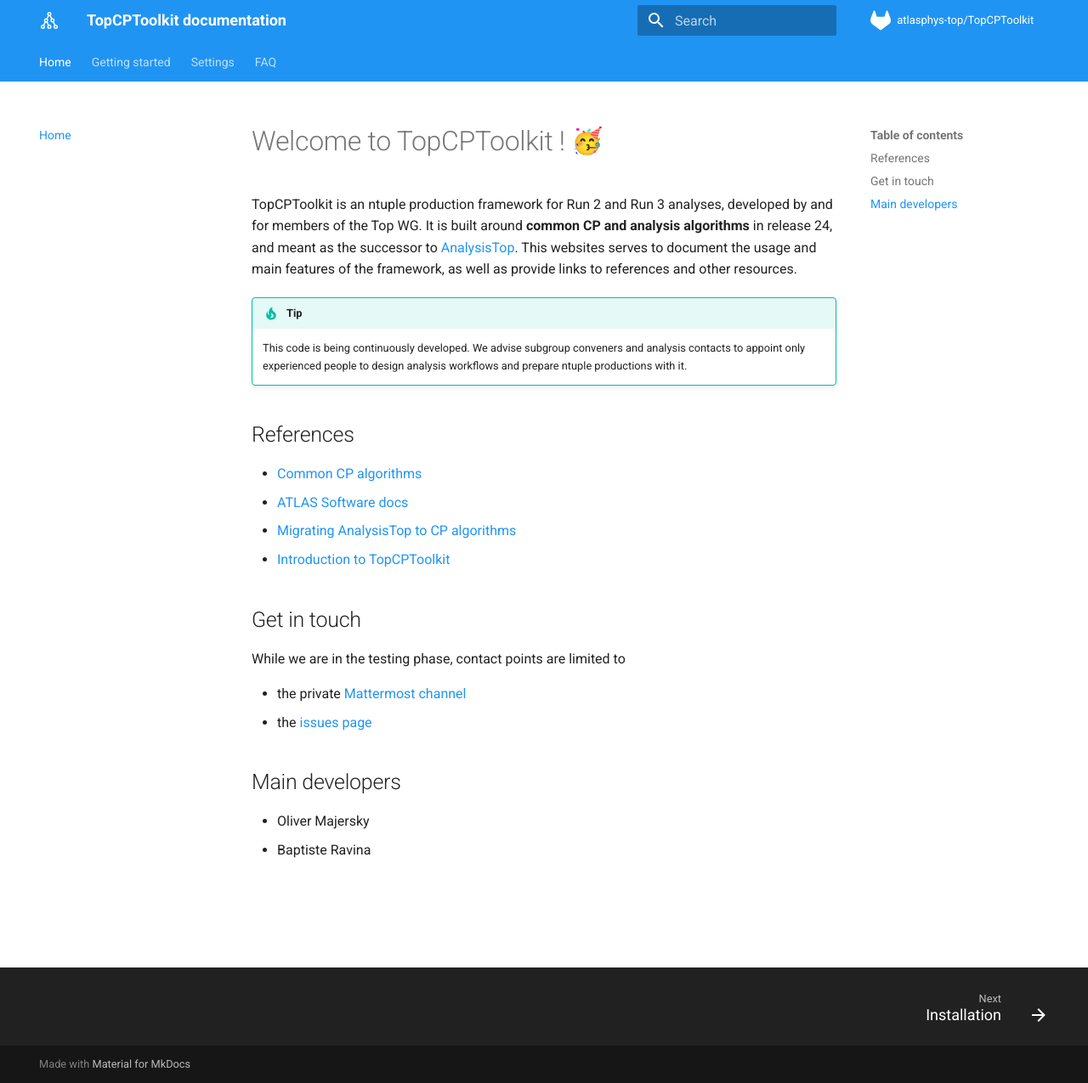
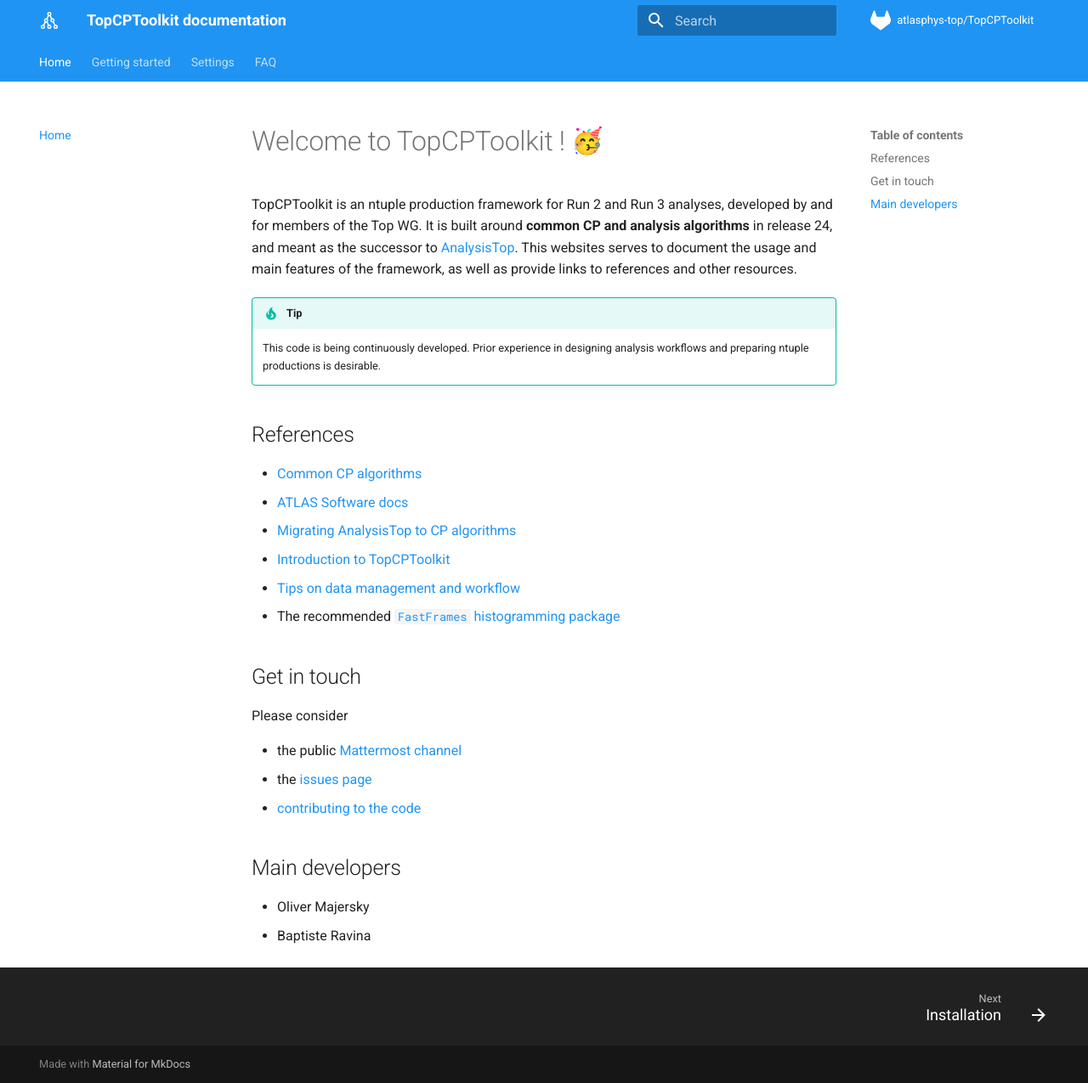
Before and after one commit to SuperNova76/TopCPToolKit, an MkDocs documentation site: the page built from docs/index.md, in a window 1280 px wide and 1275 px high. Shown: the whole window at 85% size. Built offline with MkDocs 1.6.1 and Material for MkDocs 9.7.7, drawn with Linux system fonts in a browser that asks for light colours; emoji names are drawn with the system emoji font.

Commit message:
Resolve "Minor changes to the docs, mention FastFrames"

```diff
--- a/docs/index.md
+++ b/docs/index.md
@@ -6,7 +6,7 @@
 
 !!! tip
     This code is being continuously developed.
-    We advise subgroup conveners and analysis contacts to appoint only experienced people to design analysis workflows and prepare ntuple productions with it.
+    Prior experience in designing analysis workflows and preparing ntuple productions is desirable.
 
 ## References
 
@@ -14,13 +14,16 @@
 - [ATLAS Software docs](https://atlassoftwaredocs.web.cern.ch/ABtutorial/cpalg_intro/)
 - [Migrating AnalysisTop to CP algorithms](https://indico.cern.ch/event/1257761/contributions/5359759/attachments/2644629/4577607/Migrating%20AT%20to%20CP%20algo.pdf)
 - [Introduction to TopCPToolkit](https://indico.cern.ch/event/1319343/contributions/5554653/attachments/2705702/4697065/Introduction%20to%20TopCPToolkit.pdf)
+- [Tips on data management and workflow](https://indico.cern.ch/event/1276819/contributions/5531897/attachments/2733586/4752675/data-management-workflow.pdf)
+- The recommended [`FastFrames` histogramming package](https://gitlab.cern.ch/atlas-amglab/fastframes)
 
 ## Get in touch
 
-While we are in the testing phase, contact points are limited to
+Please consider
 
-- the private [Mattermost channel](https://mattermost.web.cern.ch/top-analysis/channels/topcptoolkit-support)
+- the public [Mattermost channel](https://mattermost.web.cern.ch/top-analysis/channels/topcptoolkit-support)
 - the [issues page](https://gitlab.cern.ch/atlasphys-top/reco/TopCPToolkit/-/issues)
+- [contributing to the code](/contributing)
 
 ## Main developers
 
```
